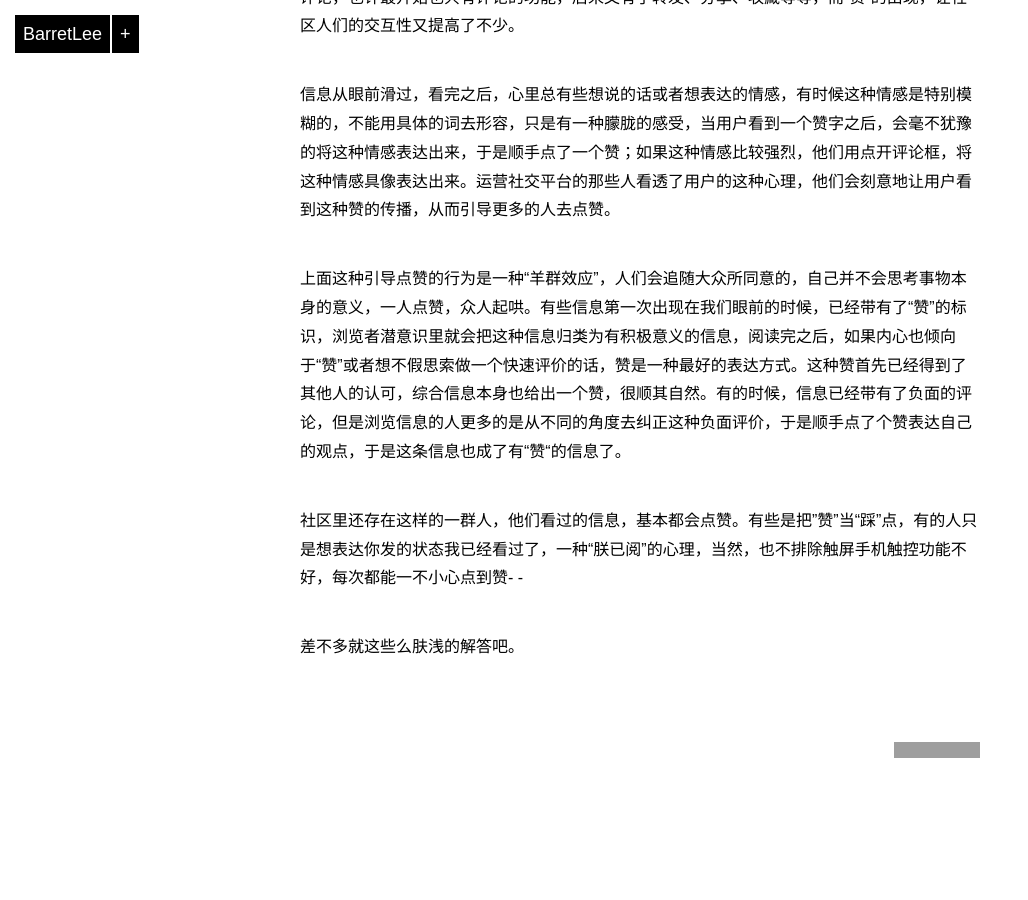
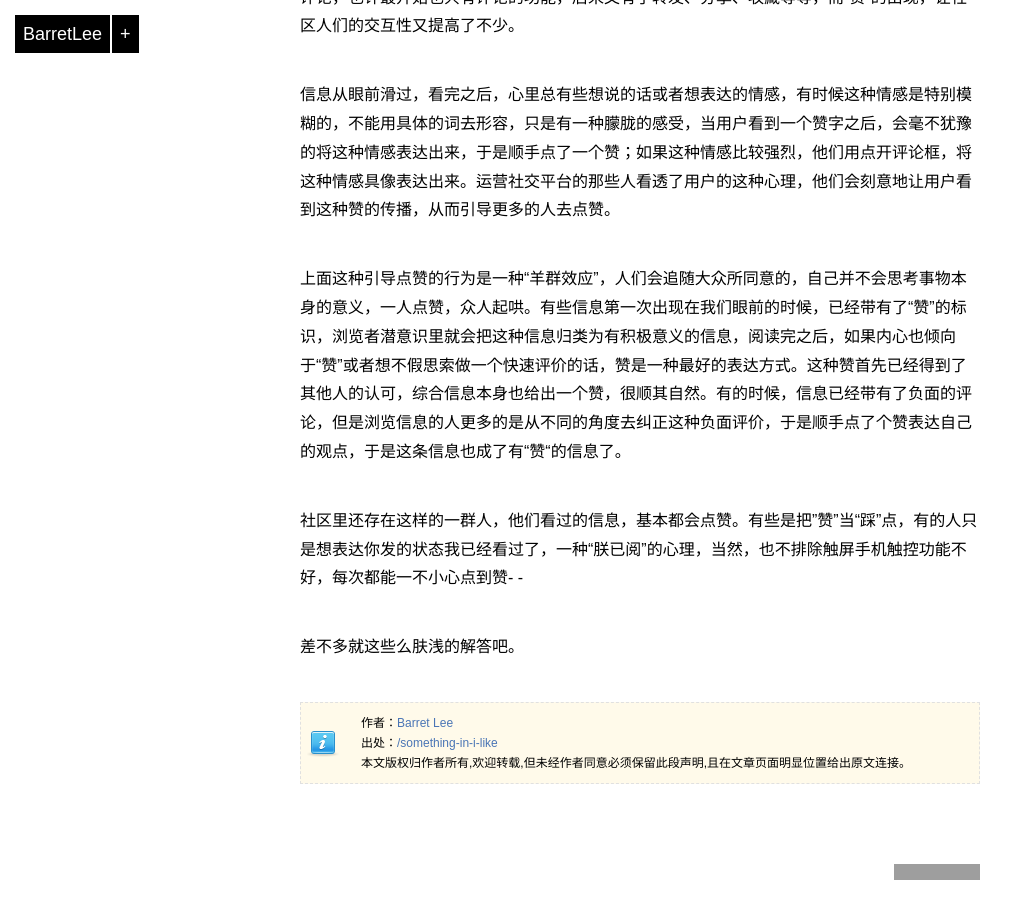
Before and after one commit to hustskyking/hustskyking.github.io, a Jekyll site: the page built from _posts/opinion/2013-10-28-something-in-i-like.md, in a window 1280 px wide and 900 px high, scrolled down 696 px. Shown: the whole window, without its empty margins (0-1028 px from the left). Built offline with Jekyll 4.4.1, drawn with Linux system fonts in a browser that asks for light colours; Markdown is read by kramdown in place of the engine named in the settings; comment, search, counter and statistics services are not loaded; before the commit the page ends 1474 px from its top, so only the background shows below that; grey boxes are pictures that could not be loaded.

Commit message:
转载声明

```diff
--- a/_layouts/post.html
+++ b/_layouts/post.html
@@ -7,6 +7,10 @@ layout: page
     <h1 class="entry-title"><a href="{{ page.url }}" title="{{ page.title }}">{{ page.title }}</a></h1>
     <p class="entry-date">{{ page.date|date:"%Y-%m-%d" }}</p>
     {{ content }}
+
+    <!--转载声明-->
+    <div style="line-height: 20px; padding-top: 10px; padding-right: 10px; padding-bottom: 10px; padding-left: 60px; background: url(/images/warn.png) #FFFAEA no-repeat 1% 50%; font-size: 12px; border: #e0e0e0 1px dashed;">作者：<a href="{{ site.url }}" target="_blank">Barret Lee</a><br>出处：<a href="{{ page.url }}" target="_blank">{{ page.url }}</a><br>本文版权归作者所有,欢迎转载,但未经作者同意必须保留此段声明,且在文章页面明显位置给出原文连接。</div>
+
 </div>
 
 <div id="disqus_container">
```
Also changed, not shown: images/warn.png (added).
